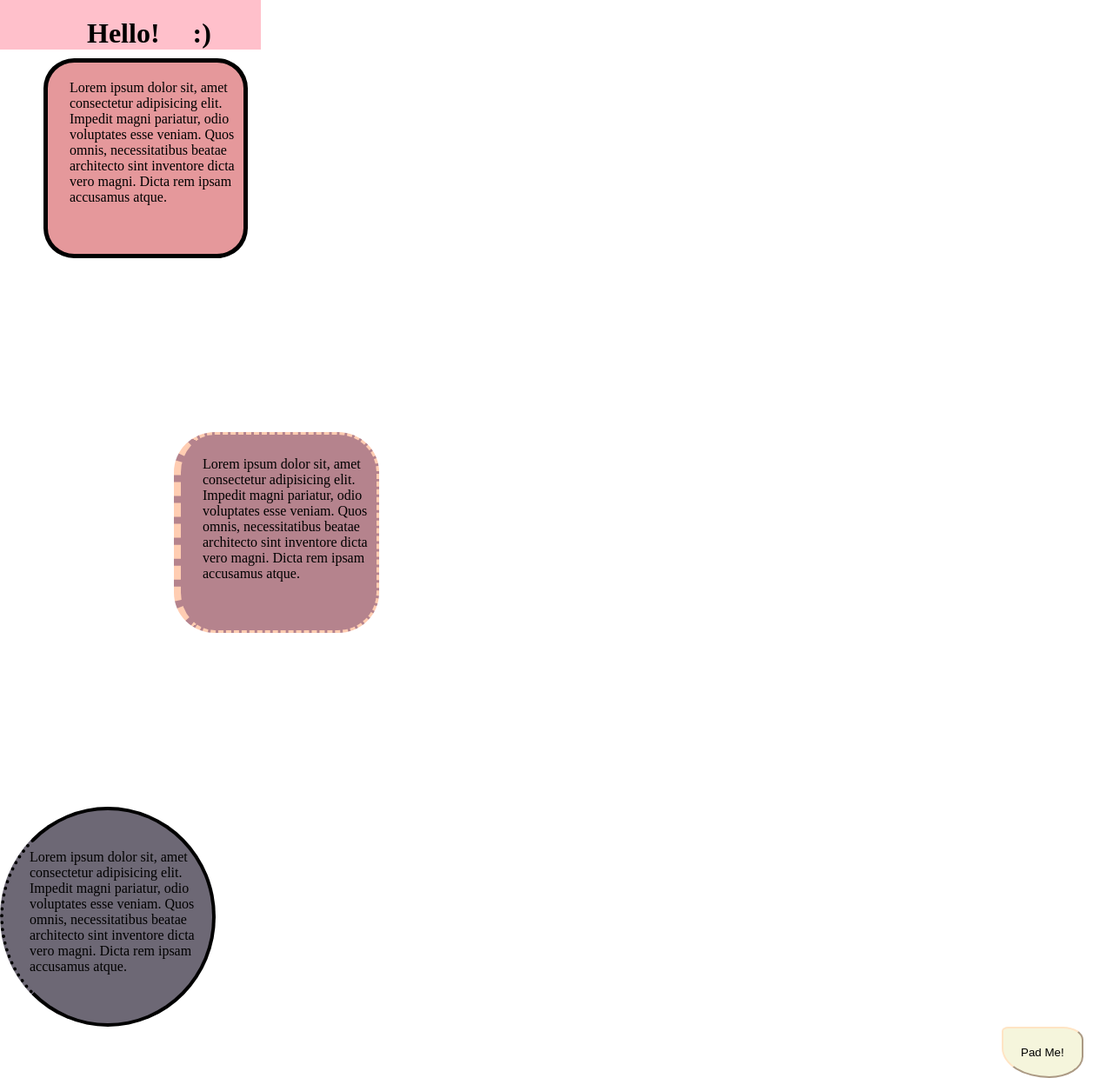
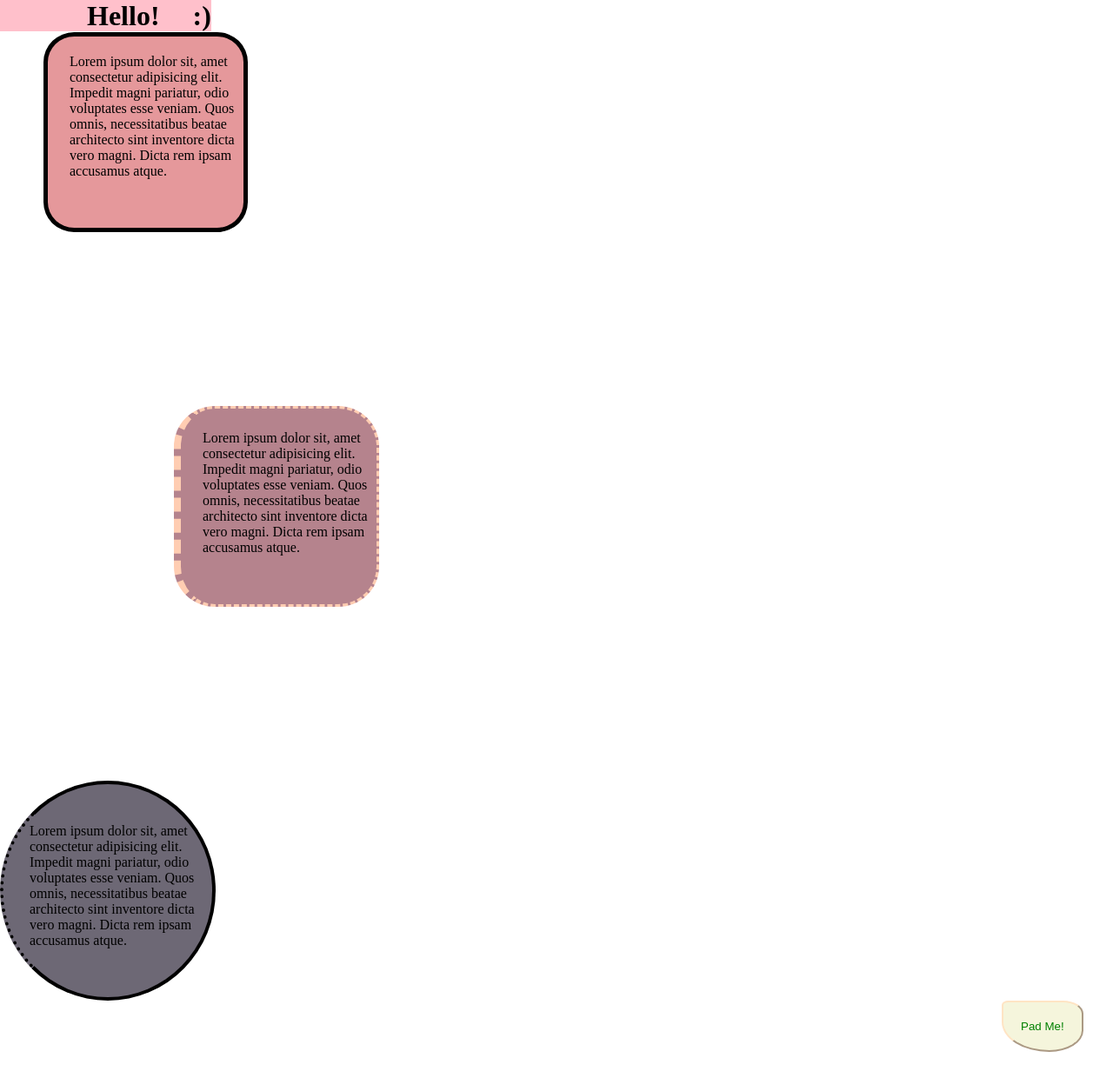
Before and after one commit to SMUSarge/Box-Models, a plain HTML site: page Box_Model/index.html in a window 1280 px wide. Shown: the whole page at 87% size. After the commit the page ends 1210 px from the top, so only its background shows below. Drawn offline with Linux system fonts and the light colour scheme.

Commit message:
Edit Box Model

```diff
--- a/Box_Model/app.css
+++ b/Box_Model/app.css
@@ -19,6 +19,7 @@ h1 {
     margin: 0;
     margin-bottom: 10px;
     padding-left: 100px;
+    display: inline;
 }
 
 #one {
@@ -67,7 +68,7 @@ button {
 
 }
 
-#flash {
+.flash {
     animation-name: flash;
     animation-duration: 0.2s;
     animation-timing-function: linear;
```
